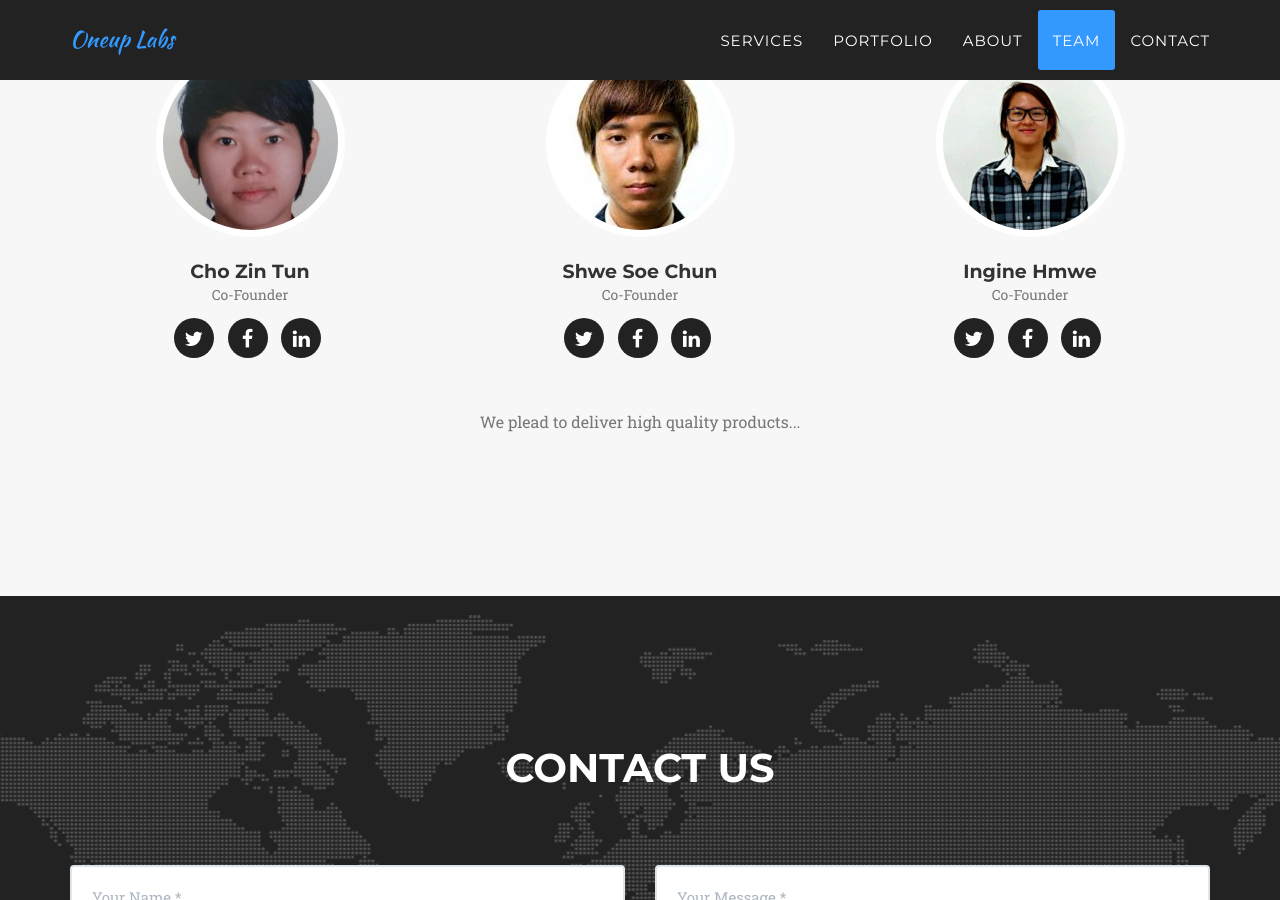
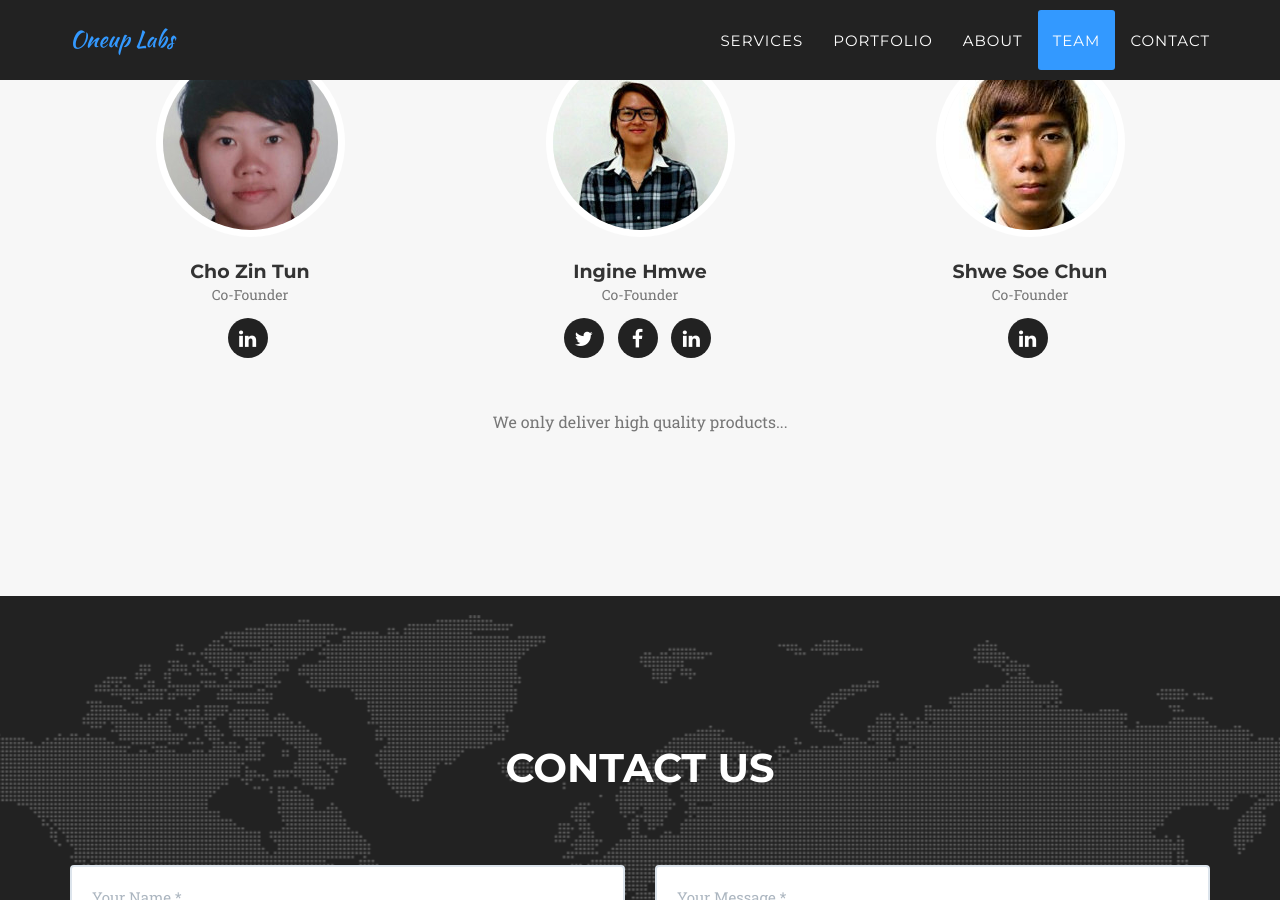
Before and after one commit to 1up-nextlevel/1up-nextlevel.github.io, a Jekyll site: the page built from index.html, in a window 1280 px wide and 900 px high, scrolled down 4843 px. Built offline with Jekyll 4.4.1, drawn with Linux system fonts in a browser that asks for light colours; some web fonts are replaced; some of the changed lines change nothing that is shown.

Commit message:
no message

```diff
--- a/_config.yml
+++ b/_config.yml
@@ -12,23 +12,8 @@ people:
   pic: czt1
   position: Co-Founder
   social:
-    - title: twitter
-      url: #
-    - title: facebook
-      url: #
     - title: linkedin
       url: https://www.linkedin.com/in/cho-zin-tun-9217a2a3/
-
-- name: Shwe Soe Chun
-  pic: ssc1
-  position: Co-Founder
-  social:
-    - title: twitter
-      url: #
-    - title: facebook
-      url: #
-    - title: linkedin
-      url: https://www.linkedin.com/in/shwe-soe-chun-381b10b4/
 
 - name: Ingine Hmwe
   pic: ig
@@ -41,24 +26,31 @@ people:
     - title: linkedin
       url: https://www.linkedin.com/in/ingine-hmwe-shelly-13a9b854/
 
+- name: Shwe Soe Chun
+  pic: ssc1
+  position: Co-Founder
+  social:
+    - title: linkedin
+      url: https://www.linkedin.com/in/shwe-soe-chun-381b10b4/
+
 # Social networks usernames (many more available: google-plus, flickr, dribbble, pinterest, instagram, tumblr, linkedin, etc.)
-social:
-  - title: twitter
-    url: http://twitter.com/jekyllrb
-  - title: facebook
-    url:
-  - title: stack-overflow
-    url: http://stackoverflow.com/questions/tagged/jekyll
-  - title: bitbucket
-    url: http://bitbucket.org/jekyll
-  - title: github
-    url: http://github.com/jekyll
+#social:
+#  - title: twitter
+#    url: http://twitter.com/jekyllrb
+#  - title: facebook
+#    url:
+#  - title: stack-overflow
+#    url: http://stackoverflow.com/questions/tagged/jekyll
+#  - title: bitbucket
+#    url: http://bitbucket.org/jekyll
+#  - title: github
+#    url: http://github.com/jekyll
 
 # Postal address (add as many lines as necessary)
-address:
-  - line: 3481 Melrose Place
-  - line: Beverly Hills, CA 90210
+#address:
+#  - line: 3481 Melrose Place
+#  - line: Beverly Hills, CA 90210
 
 # Build settings
-markdown: kramdown
-permalink: pretty
+#markdown: kramdown
+#permalink: pretty
--- a/_includes/team.html
+++ b/_includes/team.html
@@ -30,7 +30,7 @@
             </div>
             <div class="row">
                 <div class="col-lg-8 col-lg-offset-2 text-center">
-                    <p class="large text-muted">We plead to deliver high quality products...</p>
+                    <p class="large text-muted">We only deliver high quality products...</p>
                 </div>
             </div>
         </div>
```
